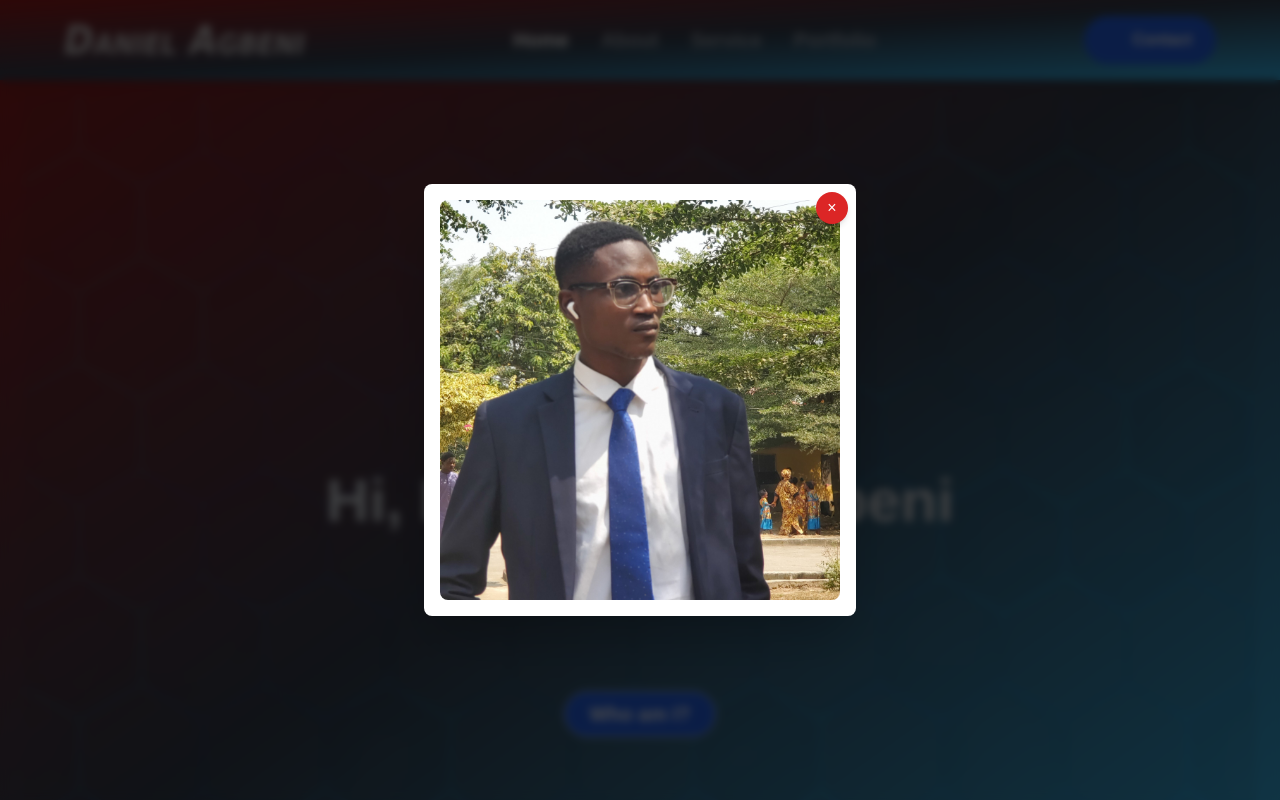
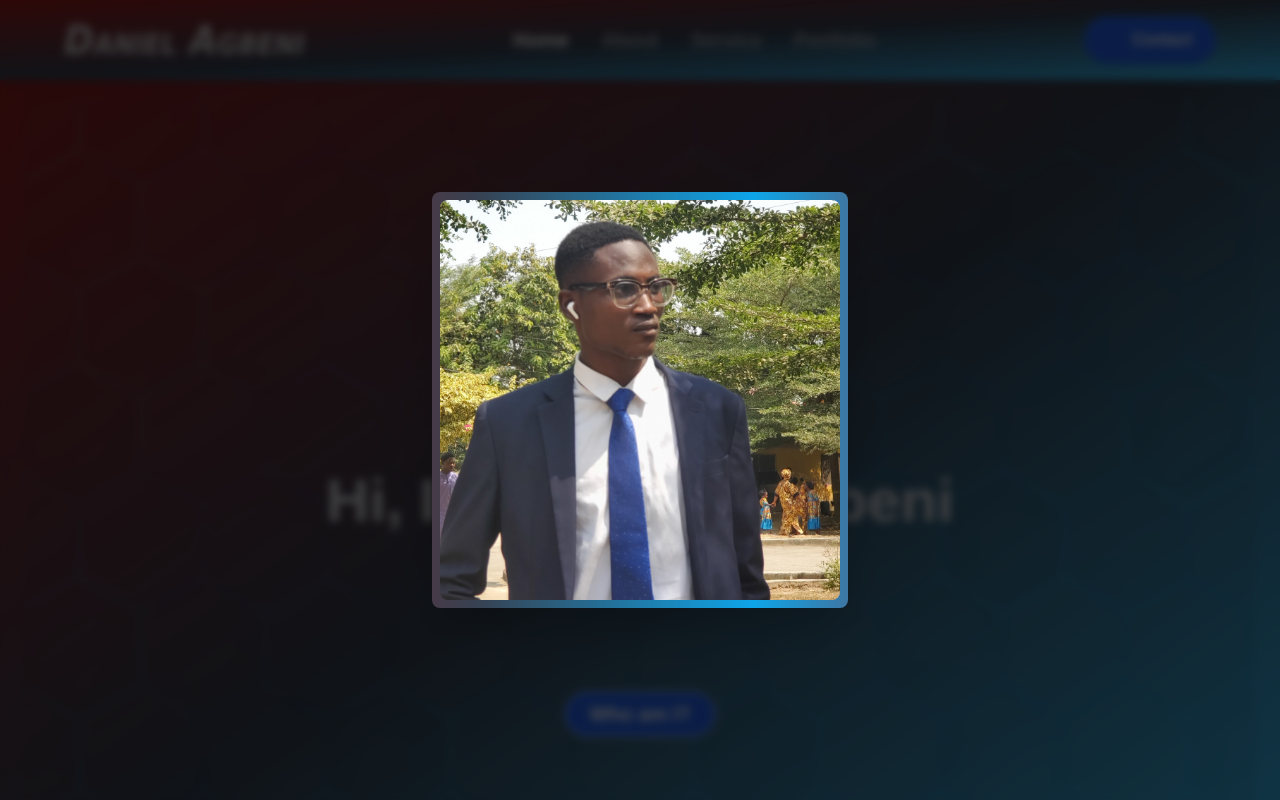
Before and after one commit to DanielAgbeni/new-potfolio, a React (Vite) app: page / in a window 1280 px wide. Both pictures are taken after a click on the picture 639 px from the left and 351 px from the top of the page. Shown: the top 800 px of the page. Built offline with nearby package versions, Linux system fonts and the light colour scheme; some icons are missing.

Commit message:
Refactor Home component: updated modal styles and button

```diff
--- a/src/component/Home.jsx
+++ b/src/component/Home.jsx
@@ -122,14 +122,9 @@ const Home = () => {
 						className='fixed inset-0 z-50 flex items-center justify-center bg-black bg-opacity-70 backdrop-blur-sm'
 						onClick={() => setPreviewVisible(false)}>
 						<div
-							className='relative p-4 bg-white rounded-lg shadow-2xl'
+							className='relative p-2 color-change rounded-lg shadow-2xl'
 							onClick={(e) => e.stopPropagation()} // Prevent closing modal when clicking on the image
 						>
-							<button
-								className='absolute top-2 right-2 bg-red-600 text-white rounded-full w-8 h-8 flex items-center justify-center shadow-md hover:bg-red-700 focus:outline-none'
-								onClick={() => setPreviewVisible(false)}>
-								&times;
-							</button>
 							<img
 								src={newdp}
 								alt='Daniel Agbeni'
```
